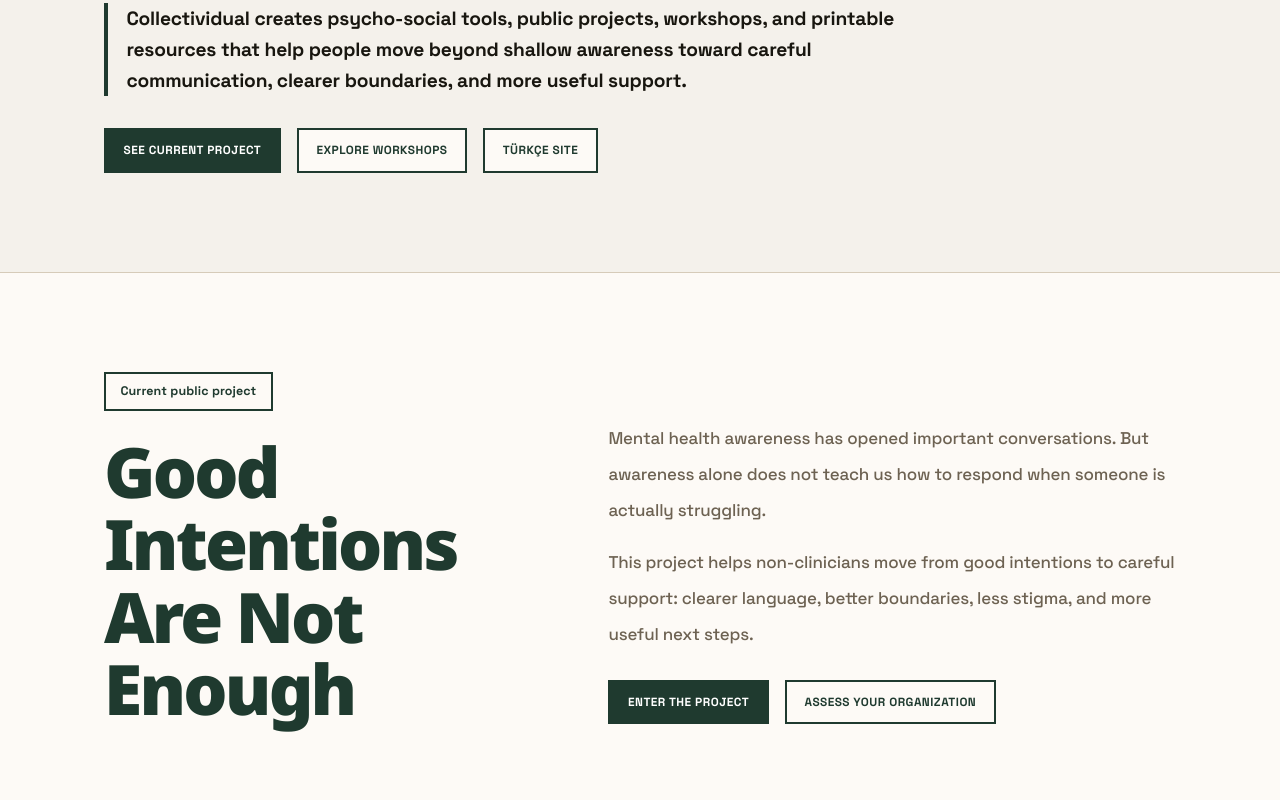
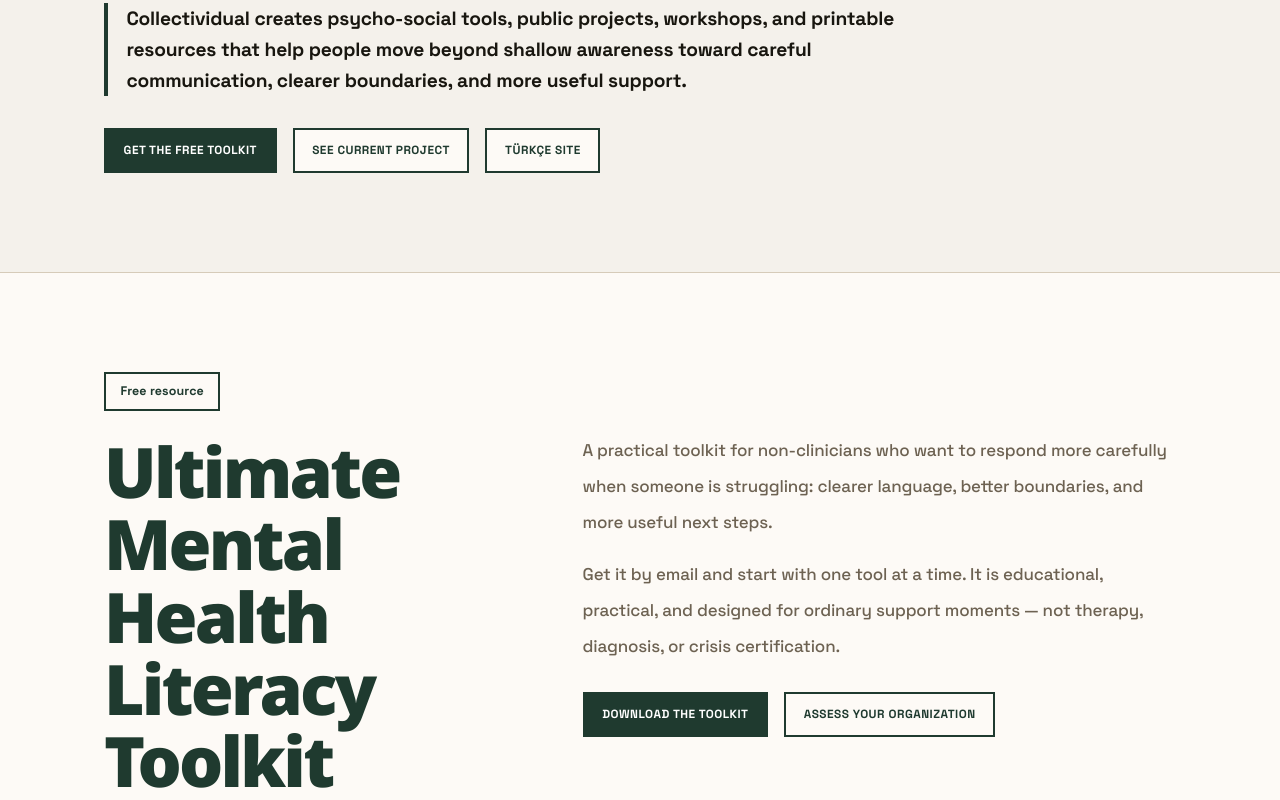
Before and after one commit to selaleakirmak-cmyk/collectividual-site, a Next.js app: page / in a window 1280 px wide. Shown: the part 460-1260 px from the top of the page. Built offline with nearby package versions, Linux system fonts and the light colour scheme.

Commit message:
Move Ultimate Toolkit earlier on English homepage

```diff
--- a/app/page.tsx
+++ b/app/page.tsx
@@ -36,11 +36,11 @@ export default function HomePage() {
             Collectividual creates psycho-social tools, public projects, workshops, and printable resources that help people move beyond shallow awareness toward careful communication, clearer boundaries, and more useful support.
           </p>
           <div className="mt-8 flex flex-wrap gap-4">
-            <Link href="/campaigns/good-intentions-are-not-enough" className="poster-button">
+            <Link href="/tools/mental-health-literacy-checklists" className="poster-button">
+              Get the free toolkit
+            </Link>
+            <Link href="/campaigns/good-intentions-are-not-enough" className="poster-button poster-button--secondary">
               See current project
-            </Link>
-            <Link href="/workshops" className="poster-button poster-button--secondary">
-              Explore workshops
             </Link>
             <Link href="/tr" className="poster-button poster-button--secondary">
               Türkçe site
@@ -50,6 +50,33 @@ export default function HomePage() {
       </section>
 
       <section className="border-y border-[var(--border)] bg-[var(--surface)] poster-section">
+        <Container className="grid gap-10 md:grid-cols-[0.85fr_1.15fr] md:items-center">
+          <div>
+            <p className="poster-kicker mb-6">Free resource</p>
+            <h2 className="poster-title poster-title--medium">
+              Ultimate Mental Health Literacy Toolkit
+            </h2>
+          </div>
+          <div>
+            <p className="text-[15px] leading-8 text-[var(--muted)] md:text-[17px] md:leading-9">
+              A practical toolkit for non-clinicians who want to respond more carefully when someone is struggling: clearer language, better boundaries, and more useful next steps.
+            </p>
+            <p className="mt-4 text-[15px] leading-8 text-[var(--muted)] md:text-[17px] md:leading-9">
+              Get it by email and start with one tool at a time. It is educational, practical, and designed for ordinary support moments — not therapy, diagnosis, or crisis certification.
+            </p>
+            <div className="mt-7 flex flex-wrap gap-4">
+              <Link href="/tools/mental-health-literacy-checklists" className="poster-button">
+                Download the toolkit
+              </Link>
+              <Link href="/assessment/mental-health-literacy" className="poster-button poster-button--secondary">
+                Assess your organization
+              </Link>
+            </div>
+          </div>
+        </Container>
+      </section>
+
+      <section className="poster-section border-b border-[var(--border)]">
         <Container className="grid gap-10 md:grid-cols-[0.9fr_1.1fr] md:items-end">
           <div>
             <p className="poster-kicker mb-6">Current public project</p>
@@ -68,8 +95,8 @@ export default function HomePage() {
               <Link href="/campaigns/good-intentions-are-not-enough" className="poster-button">
                 Enter the project
               </Link>
-              <Link href="/assessment/mental-health-literacy" className="poster-button poster-button--secondary">
-                Assess your organization
+              <Link href="/workshops" className="poster-button poster-button--secondary">
+                Explore workshops
               </Link>
             </div>
           </div>
@@ -155,8 +182,8 @@ export default function HomePage() {
               Move beyond shallow awareness toward careful communication, clearer boundaries, and more useful support.
             </p>
             <div className="mt-8 flex flex-wrap gap-4">
-              <Link href="/workshops" className="poster-button">
-                Explore workshops
+              <Link href="/tools/mental-health-literacy-checklists" className="poster-button">
+                Get the toolkit
               </Link>
               <Link href="/join" className="poster-button poster-button--secondary">
                 Send inquiry
```
